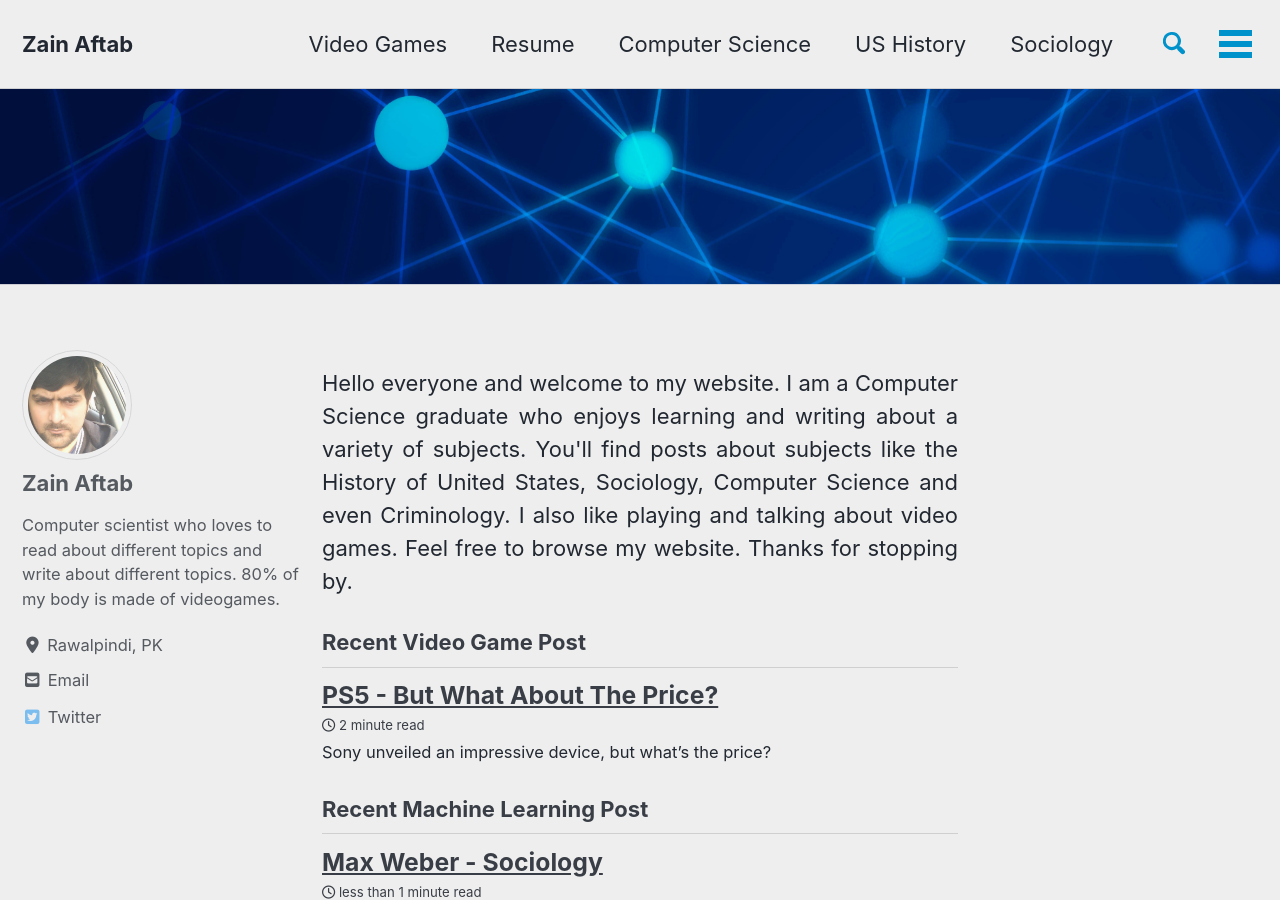
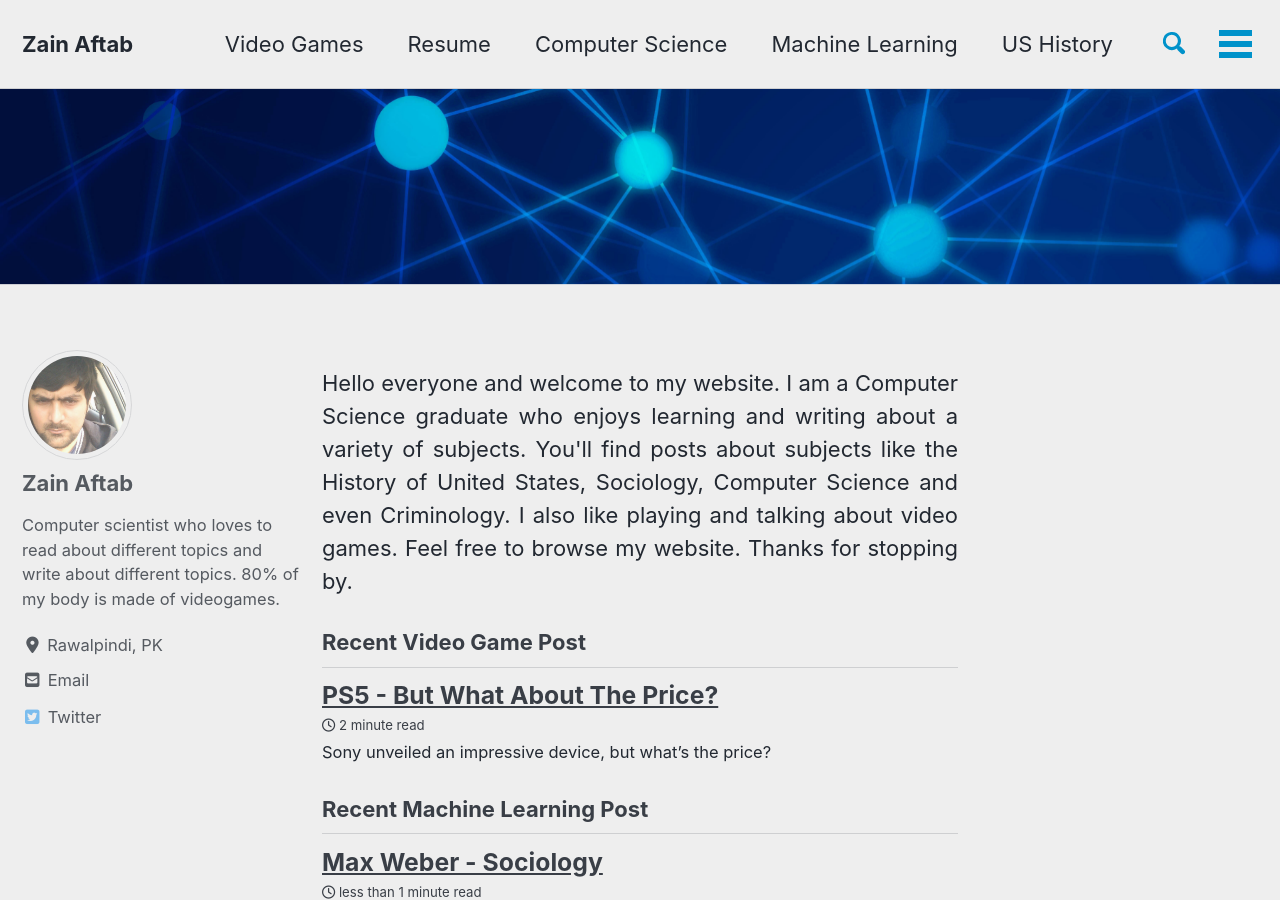
Before and after one commit to zainaftab2225/zainaftab2225.github.io, a Jekyll site: the page built from index.html, in a window 1280 px wide and 900 px high. Built offline with Jekyll 4.4.1, drawn with Linux system fonts in a browser that asks for light colours; cached includes are drawn as plain includes; nearby versions of some CDN libraries; the list of posts is cut into pages by our own code.

Commit message:
machine learning added

```diff
--- a/_data/navigation.yml
+++ b/_data/navigation.yml
@@ -10,6 +10,8 @@
     url: /resume/
   - title: "Computer Science"
     url: /computerscience/
+  - title: "Machine Learning"
+    url: /machinelearning/
   - title: "US History"
     url: /historyofusa/
   - title: "Sociology"
```
